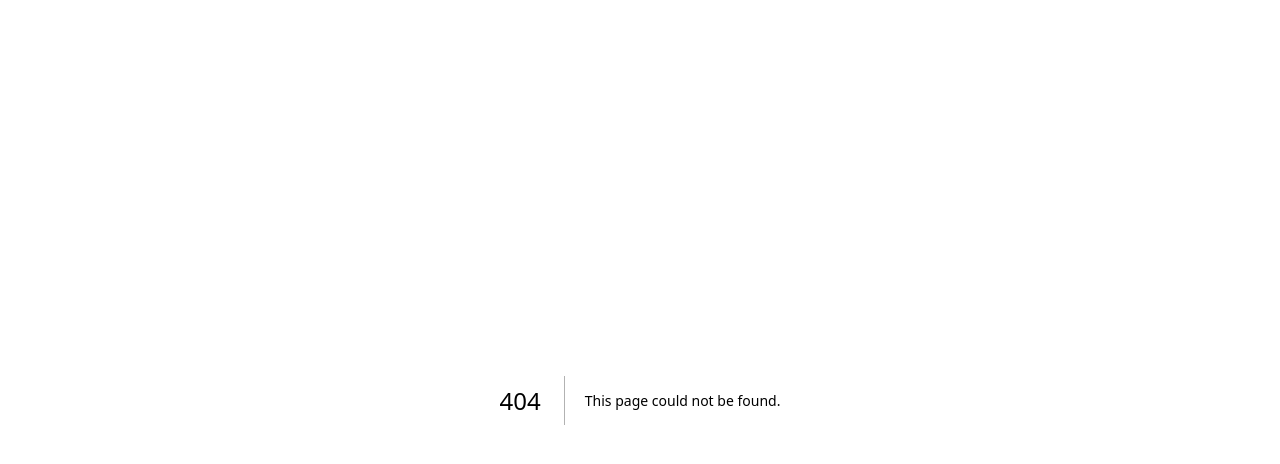
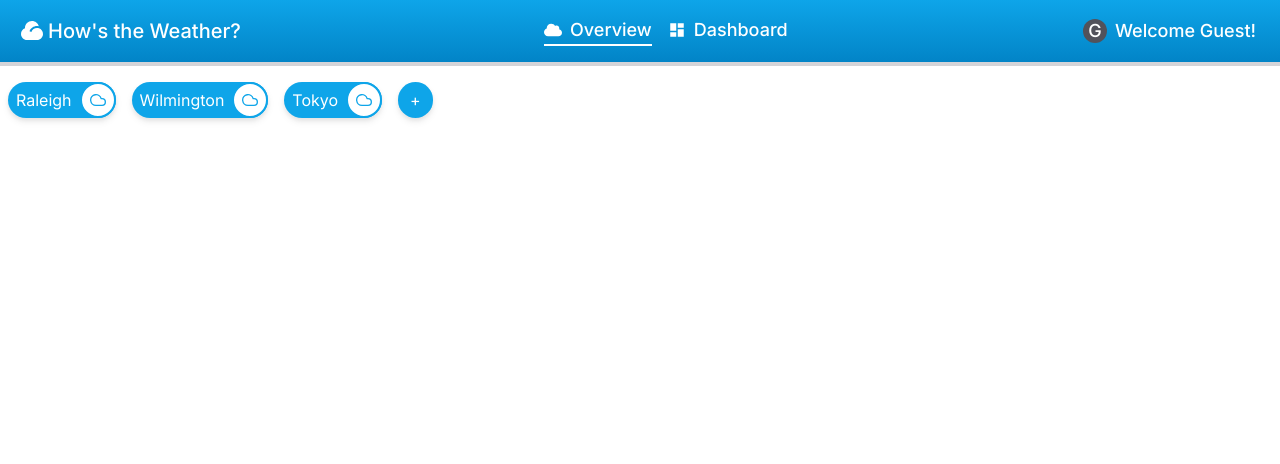
Before and after one commit to Cerkles/Weather, a Next.js app: page /overview in a window 1280 px wide. Before the commit this address had no page. Shown: the top 464 px of the page. Built offline with nearby package versions, Linux system fonts and the light colour scheme.

Commit message:
routing, location buttons beginning

```diff
--- /dev/null
+++ b/src/app/dashboard/page.tsx
@@ -0,0 +1,11 @@
+import { Topbar } from "@/components/TopBar/Topbar"
+
+export default function Dashboard () {
+
+    return (
+        <>
+        <Topbar />
+        <div>Dashboard</div>
+        </>
+    )
+}
--- a/src/app/layout.tsx
+++ b/src/app/layout.tsx
@@ -5,7 +5,7 @@ import './globals.css'
 const inter = Inter({ subsets: ['latin'] })
 
 export const metadata: Metadata = {
-  title: 'Create Next App',
+  title: "How's the Weather",
   description: 'Generated by create next app',
 }
 
--- /dev/null
+++ b/src/app/overview/page.tsx
@@ -0,0 +1,12 @@
+import { Topbar } from "@/components/TopBar/Topbar";
+import { Locations } from "@/components/Locations/Locations";
+
+export default function Overview () {
+
+    return (
+        <>
+        <Topbar />
+        <Locations/>
+        </>
+    )
+}
--- a/src/app/page.tsx
+++ b/src/app/page.tsx
@@ -1,17 +1,19 @@
 "use client"
+import { useEffect } from "react"
+import { useRouter } from "next/router"
 import { Topbar } from "@/components/TopBar/Topbar"
-import { useStore } from "@/store/store"
 
 export default function Home() {
-  const tab = useStore((state) => state.tab)
+  const router = useRouter()
+
+  useEffect(() => {
+    router.push("/overview")
+  }, [router])
+
 
   return (
     <>
       <Topbar />
-      {tab === 0 ?
-        (<div>Overview</div>)
-        :
-        (<div>Dashboard</div>)}
     </>
   )
 }
--- /dev/null
+++ b/src/components/Locations/Locations.tsx
@@ -0,0 +1,33 @@
+import { guestLocations } from "@/guest-data/guest-locations"
+import { FiCloud } from "react-icons/fi";
+
+
+
+export function Locations() {
+
+    return (
+        <div className={styles.root}>
+            {guestLocations.map((location, index) => {
+                return (
+                    <button key={`location_${index}`}
+                        className={styles.location}>
+                        <p className={styles.text}>{location.city}</p>
+                        <div className={styles.icon}><FiCloud /></div>
+                    </button>
+                )
+            })}
+            <button className={styles.add}>
+                <p>+</p>
+            </button>
+        </div>
+    )
+
+}
+
+const styles = {
+    root: "flex",
+    location: "flex items-center mx-2 my-4 bg-sky-500 rounded-full hover:scale-110 drop-shadow-md",
+    text: "px-2 text-white",
+    icon: "flex items-center text-sky-500 bg-white border-2 border-sky-500 rounded-full h-full p-2",
+    add: "bg-sky-500 text-white mx-2 my-4 px-3 rounded-full hover:scale-110 drop-shadow-md",
+}
--- a/src/components/TopBar/Tabs.tsx
+++ b/src/components/TopBar/Tabs.tsx
@@ -1,5 +1,6 @@
 "use client"
 import { useStore } from "@/store/store"
+import Link from "next/link"
 import { FaCloud } from "react-icons/fa";
 import { MdDashboard } from "react-icons/md";
 
@@ -7,8 +8,8 @@ export function Tabs() {
     const selectedTab = useStore((state) => state.tab)
     const selectTab = useStore((state) => state.selectTab)
     const tabs = [
-        { icon: <FaCloud />, title: "Overview" },
-        { icon: <MdDashboard />, title: "Dashboard" }
+        { icon: <FaCloud />, title: "Overview", link: "/overview" },
+        { icon: <MdDashboard />, title: "Dashboard", link: "/dashboard" }
     ]
 
     return (
@@ -19,13 +20,14 @@ export function Tabs() {
                     : "border-b-2 border-transparent"
 
                 return (
-                    <button key={`button_${index}`}
+                    <Link key={`button_${index}`}
                         className={`${styles.tab} ${underline}`}
                         onClick={() => selectTab(index)}
+                        href={tab.link}
                     >
                         <div>{tab.icon}</div>
                         <p>{tab.title}</p>
-                    </button>
+                    </Link>
                 )
             })}
         </div>
--- /dev/null
+++ b/src/guest-data/guest-locations.tsx
@@ -0,0 +1,28 @@
+
+type Location = {
+    city: string;
+    country: string;
+    latitude: number;
+    longitude: number;
+}
+
+export const guestLocations: Location[] = [
+    {
+        city: "Raleigh",
+        country: "US",
+        latitude: 35.77,
+        longitude: -78.63
+    },
+    {
+        city: "Wilmington",
+        country: "US",
+        latitude: 34.21,
+        longitude: -77.88
+    },
+    {
+        city: "Tokyo",
+        country: "JP",
+        latitude: 35.67,
+        longitude: 139.83
+    },
+]
```
